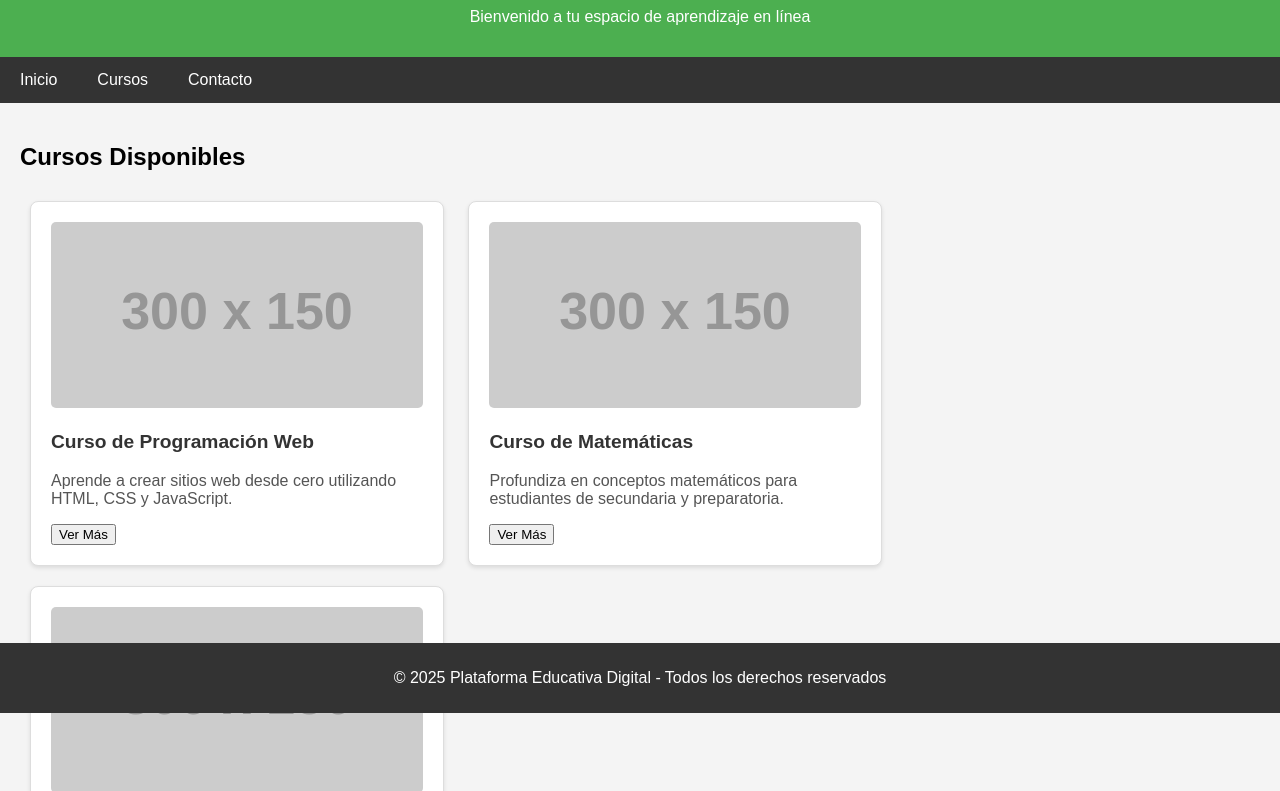
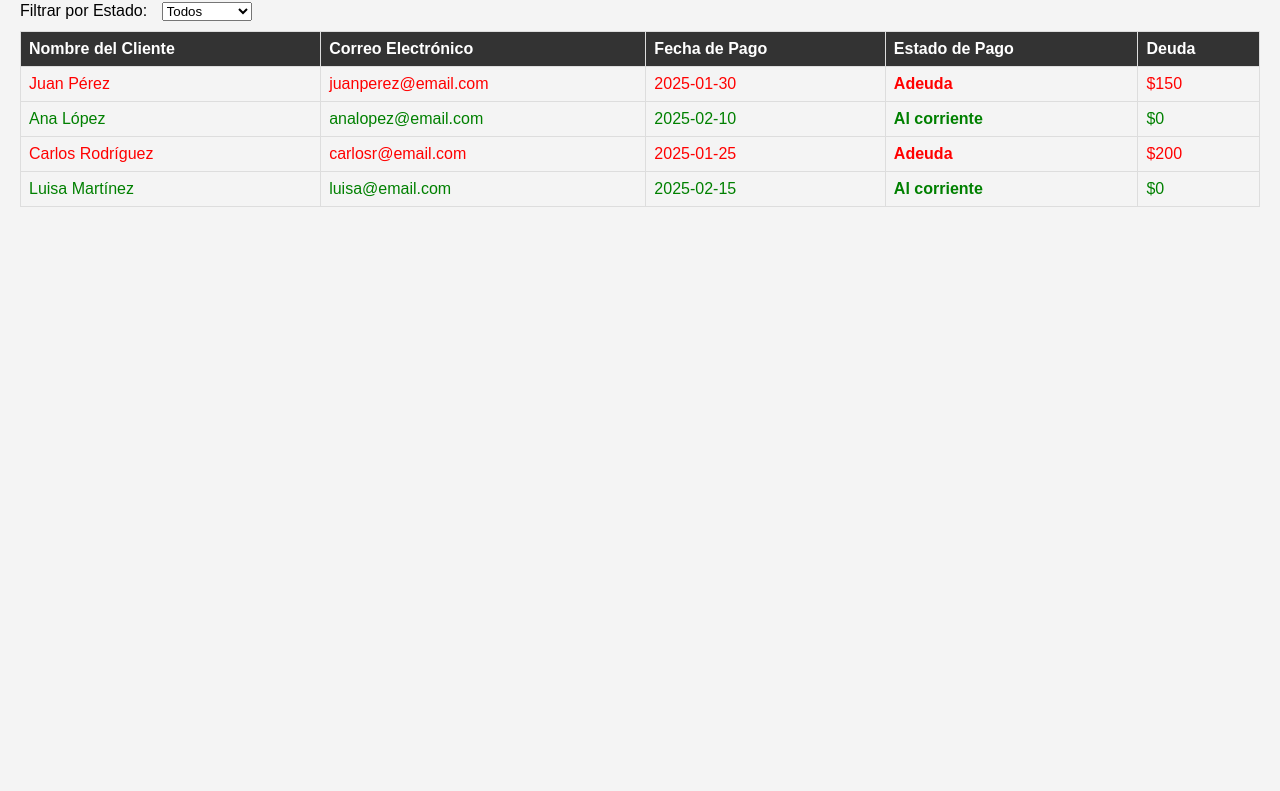
Before and after one commit to awitadeuwu12/awitadeuwu12.github.io, a plain HTML site: page index.html in a window 1280 px wide. Shown: the part 87-878 px from the top of the page. After the commit the page ends 800 px from the top, so only its background shows below. Drawn offline with Linux system fonts and the light colour scheme; placeholder pictures from the web are drawn by us.

Commit message:
Update index.html

```diff
--- a/index.html
+++ b/index.html
@@ -3,113 +3,132 @@
 <head>
     <meta charset="UTF-8">
     <meta name="viewport" content="width=device-width, initial-scale=1.0">
-    <title>Plataforma Educativa Digital</title>
+    <title>Sistema de Gestión de Servicios de Internet</title>
     <style>
         body {
             font-family: Arial, sans-serif;
-            background-color: #f4f4f4;
             margin: 0;
             padding: 0;
+            background-color: #f4f4f4;
         }
         header {
-            background-color: #4CAF50;
-            color: white;
-            padding: 15px;
-            text-align: center;
-        }
-        nav {
-            background-color: #333;
-            overflow: hidden;
-        }
-        nav a {
-            float: left;
-            display: block;
-            color: white;
-            padding: 14px 20px;
-            text-align: center;
-            text-decoration: none;
-        }
-        nav a:hover {
-            background-color: #ddd;
-            color: black;
-        }
-        .container {
-            padding: 20px;
-        }
-        .course-card {
-            background-color: white;
-            border: 1px solid #ddd;
-            padding: 20px;
-            margin: 10px;
-            border-radius: 8px;
-            box-shadow: 0 2px 4px rgba(0, 0, 0, 0.1);
-            width: 30%;
-            display: inline-block;
-            vertical-align: top;
-        }
-        .course-card img {
-            width: 100%;
-            border-radius: 5px;
-        }
-        .course-card h3 {
-            font-size: 1.2em;
-            color: #333;
-        }
-        .course-card p {
-            color: #555;
-        }
-        footer {
             background-color: #333;
             color: white;
             text-align: center;
-            padding: 10px 0;
-            position: fixed;
-            bottom: 0;
+            padding: 1em;
+        }
+        h1 {
+            margin: 0;
+        }
+        .container {
+            margin: 20px;
+        }
+        table {
             width: 100%;
+            border-collapse: collapse;
+            margin-bottom: 20px;
+        }
+        th, td {
+            border: 1px solid #ddd;
+            padding: 8px;
+            text-align: left;
+        }
+        th {
+            background-color: #333;
+            color: white;
+        }
+        .status {
+            font-weight: bold;
+        }
+        .al-corriente {
+            color: green;
+        }
+        .adeuda {
+            color: red;
+        }
+        .filter {
+            margin-bottom: 10px;
+        }
+        .filter label {
+            margin-right: 10px;
         }
     </style>
 </head>
 <body>
 
 <header>
-    <h1>Plataforma Educativa Digital</h1>
-    <p>Bienvenido a tu espacio de aprendizaje en línea</p>
+    <h1>Sistema de Gestión de Servicios de Internet</h1>
 </header>
 
-<nav>
-    <a href="#home">Inicio</a>
-    <a href="#cursos">Cursos</a>
-    <a href="#contacto">Contacto</a>
-</nav>
-
 <div class="container">
-    <h2>Cursos Disponibles</h2>
-
-    <div class="course-card">
-        <img src="https://via.placeholder.com/300x150" alt="Curso 1">
-        <h3>Curso de Programación Web</h3>
-        <p>Aprende a crear sitios web desde cero utilizando HTML, CSS y JavaScript.</p>
-        <button>Ver Más</button>
+    <div class="filter">
+        <label for="filterStatus">Filtrar por Estado:</label>
+        <select id="filterStatus">
+            <option value="">Todos</option>
+            <option value="al-corriente">Al corriente</option>
+            <option value="adeuda">Adeuda</option>
+        </select>
     </div>
 
-    <div class="course-card">
-        <img src="https://via.placeholder.com/300x150" alt="Curso 2">
-        <h3>Curso de Matemáticas</h3>
-        <p>Profundiza en conceptos matemáticos para estudiantes de secundaria y preparatoria.</p>
-        <button>Ver Más</button>
-    </div>
-
-    <div class="course-card">
-        <img src="https://via.placeholder.com/300x150" alt="Curso 3">
-        <h3>Curso de Inglés Básico</h3>
-        <p>Mejora tus habilidades en el idioma inglés con lecciones interactivas.</p>
-        <button>Ver Más</button>
-    </div>
+    <table id="clientsTable">
+        <thead>
+            <tr>
+                <th>Nombre del Cliente</th>
+                <th>Correo Electrónico</th>
+                <th>Fecha de Pago</th>
+                <th>Estado de Pago</th>
+                <th>Deuda</th>
+            </tr>
+        </thead>
+        <tbody>
+            <tr class="adeuda">
+                <td>Juan Pérez</td>
+                <td>juanperez@email.com</td>
+                <td>2025-01-30</td>
+                <td class="status adeuda">Adeuda</td>
+                <td>$150</td>
+            </tr>
+            <tr class="al-corriente">
+                <td>Ana López</td>
+                <td>analopez@email.com</td>
+                <td>2025-02-10</td>
+                <td class="status al-corriente">Al corriente</td>
+                <td>$0</td>
+            </tr>
+            <tr class="adeuda">
+                <td>Carlos Rodríguez</td>
+                <td>carlosr@email.com</td>
+                <td>2025-01-25</td>
+                <td class="status adeuda">Adeuda</td>
+                <td>$200</td>
+            </tr>
+            <tr class="al-corriente">
+                <td>Luisa Martínez</td>
+                <td>luisa@email.com</td>
+                <td>2025-02-15</td>
+                <td class="status al-corriente">Al corriente</td>
+                <td>$0</td>
+            </tr>
+        </tbody>
+    </table>
 </div>
 
-<footer>
-    <p>&copy; 2025 Plataforma Educativa Digital - Todos los derechos reservados</p>
-</footer>
+<script>
+    // Filtro de estado de pago
+    document.getElementById('filterStatus').addEventListener('change', function() {
+        var selectedStatus = this.value;
+        var rows = document.querySelectorAll('#clientsTable tbody tr');
+
+        rows.forEach(function(row) {
+            var status = row.querySelector('.status').textContent.toLowerCase();
+            if (selectedStatus === "" || status.includes(selectedStatus)) {
+                row.style.display = '';
+            } else {
+                row.style.display = 'none';
+            }
+        });
+    });
+</script>
 
 </body>
 </html>
```
